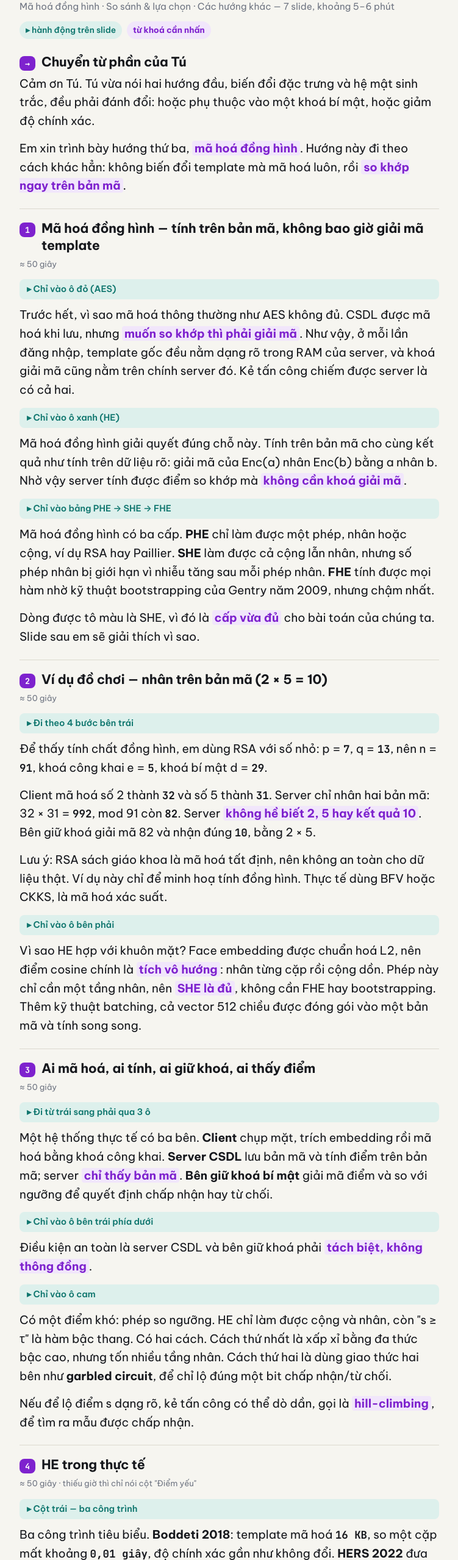
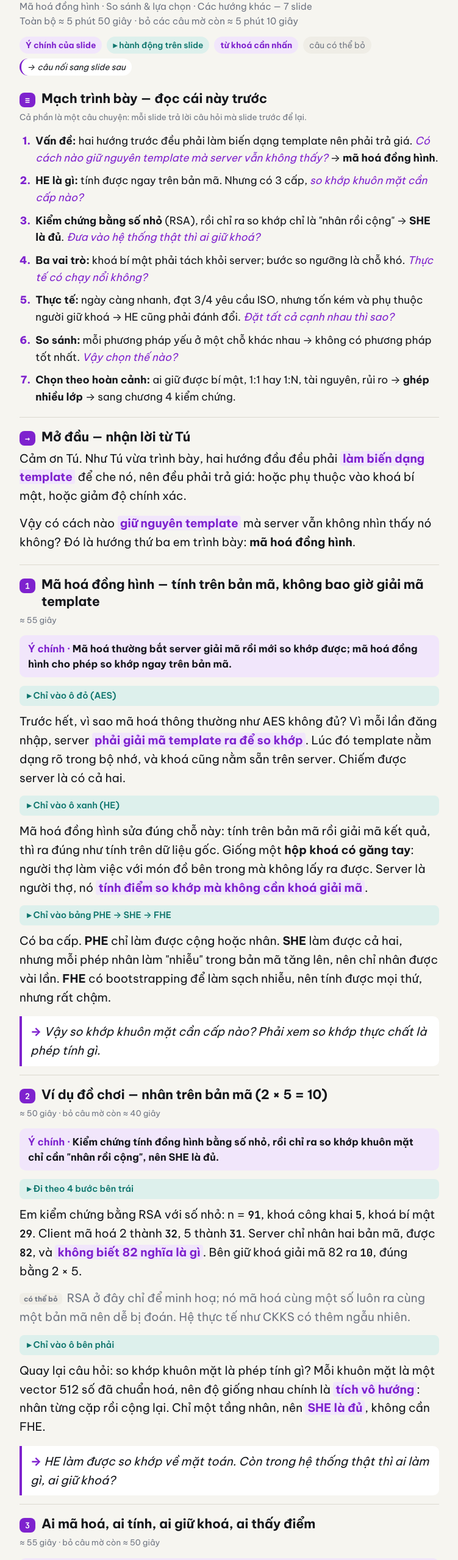
Before and after one commit to trungly-hcmut/CO5157_Database_Security_Biometric_Template_Protection, a plain HTML site: page script.html in a window 1280 px wide. Shown: the part 163-2722 px from the top of the page at 61% size, without its empty margins (264-1015 px from the left). Drawn offline with Linux system fonts and the light colour scheme.

Commit message:
Rewrite speaker script with a connected storyline

```diff
--- a/script.html
+++ b/script.html
@@ -120,6 +120,32 @@ section.part:last-of-type { border-bottom: 0; }
 .box li { margin-bottom: 6px; }
 .box.warn { border-left: 4px solid var(--warn); }
 
+
+.gist {
+  margin: 4px 0 14px; padding: 10px 14px; border-radius: 10px;
+  background: var(--accent-soft); color: var(--ink); font-weight: 700; font-size: .86em; line-height: 1.5;
+}
+.gist::before { content: 'Ý chính · '; color: var(--accent); }
+p.bridge {
+  margin: 16px 0 6px; padding: 10px 14px; border-left: 4px solid var(--accent);
+  background: var(--surface); border-radius: 0 10px 10px 0; font-style: italic;
+}
+p.bridge::before { content: '→ '; font-style: normal; font-weight: 800; color: var(--accent); }
+p.opt { color: var(--muted); }
+p.opt::before {
+  content: 'có thể bỏ'; display: inline-block; margin-right: 8px; padding: 0 7px; border-radius: 6px;
+  font-size: .62em; font-weight: 700; vertical-align: .15em; background: var(--surface-2); color: var(--muted);
+}
+ol.chain { margin: 0 0 6px; padding-left: 1.3em; font-size: .9em; }
+ol.chain li { margin-bottom: 10px; padding-left: 4px; }
+ol.chain li::marker { color: var(--accent); font-weight: 800; }
+ol.chain i { color: var(--accent); }
+.lg-gist { background: var(--accent-soft); color: var(--accent); font-weight: 700; }
+.lg-cue { background: var(--cue-soft); color: var(--cue); font-weight: 600; }
+.lg-key { background: var(--accent-soft); color: var(--accent); font-weight: 700; }
+.lg-opt { background: var(--surface-2); color: var(--muted); }
+.lg-bridge { border-left: 3px solid var(--accent); background: var(--surface); font-style: italic; }
+
 /* ---------- glossary ---------- */
 details.grp { margin: 0 0 10px; border: 1px solid var(--line); border-radius: 12px; background: var(--surface); }
 details.grp summary {
@@ -157,6 +183,7 @@ dd { margin: 2px 0 0; color: var(--ink-2); }
       <button class="tb" id="wake" aria-pressed="false" aria-label="Giữ màn hình sáng" title="Giữ màn hình sáng">☀︎</button>
     </div>
     <nav class="chips" id="chips">
+      <a href="#mach">Mạch</a>
       <a href="#mo-dau">Mở đầu</a>
       <a href="#s1">1 · HE</a>
       <a href="#s2">2 · RSA</a>
@@ -174,99 +201,122 @@ dd { margin: 2px 0 0; color: var(--ink-2); }
 <main class="wrap">
   <header class="intro">
     <h1>Script trình bày 3.3 → hết chương 3</h1>
-    <p>Mã hoá đồng hình · So sánh &amp; lựa chọn · Các hướng khác — 7 slide, khoảng 5–6 phút</p>
+    <p>Mã hoá đồng hình · So sánh &amp; lựa chọn · Các hướng khác — 7 slide<br>Toàn bộ ≈ 5 phút 50 giây · bỏ các câu mờ còn ≈ 5 phút 10 giây</p>
     <div class="legend">
-      <span style="background:var(--cue-soft);color:var(--cue);font-weight:600">▸ hành động trên slide</span>
-      <span style="background:var(--accent-soft);color:var(--accent);font-weight:700">từ khoá cần nhấn</span>
+      <span class="lg-gist">Ý chính của slide</span>
+      <span class="lg-cue">▸ hành động trên slide</span>
+      <span class="lg-key">từ khoá cần nhấn</span>
+      <span class="lg-opt">câu có thể bỏ</span>
+      <span class="lg-bridge">→ câu nối sang slide sau</span>
     </div>
   </header>
 
+  <section class="part" id="mach">
+    <div class="part-head"><span class="num">≡</span><h2>Mạch trình bày — đọc cái này trước</h2></div>
+    <p class="time">Cả phần là một câu chuyện: mỗi slide trả lời câu hỏi mà slide trước để lại.</p>
+    <ol class="chain">
+      <li><b>Vấn đề:</b> hai hướng trước đều phải làm biến dạng template nên phải trả giá. <i>Có cách nào giữ nguyên template mà server vẫn không thấy?</i> → <b>mã hoá đồng hình</b>.</li>
+      <li><b>HE là gì:</b> tính được ngay trên bản mã. Nhưng có 3 cấp, <i>so khớp khuôn mặt cần cấp nào?</i></li>
+      <li><b>Kiểm chứng bằng số nhỏ</b> (RSA), rồi chỉ ra so khớp chỉ là "nhân rồi cộng" → <b>SHE là đủ</b>. <i>Đưa vào hệ thống thật thì ai giữ khoá?</i></li>
+      <li><b>Ba vai trò:</b> khoá bí mật phải tách khỏi server; bước so ngưỡng là chỗ khó. <i>Thực tế có chạy nổi không?</i></li>
+      <li><b>Thực tế:</b> ngày càng nhanh, đạt 3/4 yêu cầu ISO, nhưng tốn kém và phụ thuộc người giữ khoá → HE cũng phải đánh đổi. <i>Đặt tất cả cạnh nhau thì sao?</i></li>
+      <li><b>So sánh:</b> mỗi phương pháp yếu ở một chỗ khác nhau → không có phương pháp tốt nhất. <i>Vậy chọn thế nào?</i></li>
+      <li><b>Chọn theo hoàn cảnh:</b> ai giữ được bí mật, 1:1 hay 1:N, tài nguyên, rủi ro → <b>ghép nhiều lớp</b> → sang chương 4 kiểm chứng.</li>
+    </ol>
+  </section>
+
   <section class="part" id="mo-dau">
-    <div class="part-head"><span class="num">→</span><h2>Chuyển từ phần của Tú</h2></div>
-    <p>Cảm ơn Tú. Tú vừa nói hai hướng đầu, biến đổi đặc trưng và hệ mật sinh trắc, đều phải đánh đổi: hoặc phụ thuộc vào một khoá bí mật, hoặc giảm độ chính xác.</p>
-    <p>Em xin trình bày hướng thứ ba, <span class="key">mã hoá đồng hình</span>. Hướng này đi theo cách khác hẳn: không biến đổi template mà mã hoá luôn, rồi <span class="key">so khớp ngay trên bản mã</span>.</p>
+    <div class="part-head"><span class="num">→</span><h2>Mở đầu — nhận lời từ Tú</h2></div>
+    <p>Cảm ơn Tú. Như Tú vừa trình bày, hai hướng đầu đều phải <span class="key">làm biến dạng template</span> để che nó, nên đều phải trả giá: hoặc phụ thuộc vào khoá bí mật, hoặc giảm độ chính xác.</p>
+    <p>Vậy có cách nào <span class="key">giữ nguyên template</span> mà server vẫn không nhìn thấy nó không? Đó là hướng thứ ba em trình bày: <b>mã hoá đồng hình</b>.</p>
   </section>
 
   <section class="part" id="s1">
     <div class="part-head"><span class="num">1</span><h2>Mã hoá đồng hình — tính trên bản mã, không bao giờ giải mã template</h2></div>
-    <p class="time">≈ 50 giây</p>
+    <p class="time">≈ 55 giây</p>
+    <div class="gist">Mã hoá thường bắt server giải mã rồi mới so khớp được; mã hoá đồng hình cho phép so khớp ngay trên bản mã.</div>
     <span class="cue">Chỉ vào ô đỏ (AES)</span>
-    <p>Trước hết, vì sao mã hoá thông thường như AES không đủ. CSDL được mã hoá khi lưu, nhưng <span class="key">muốn so khớp thì phải giải mã</span>. Như vậy, ở mỗi lần đăng nhập, template gốc đều nằm dạng rõ trong RAM của server, và khoá giải mã cũng nằm trên chính server đó. Kẻ tấn công chiếm được server là có cả hai.</p>
+    <p>Trước hết, vì sao mã hoá thông thường như AES không đủ? Vì mỗi lần đăng nhập, server <span class="key">phải giải mã template ra để so khớp</span>. Lúc đó template nằm dạng rõ trong bộ nhớ, và khoá cũng nằm sẵn trên server. Chiếm được server là có cả hai.</p>
     <span class="cue">Chỉ vào ô xanh (HE)</span>
-    <p>Mã hoá đồng hình giải quyết đúng chỗ này. Tính trên bản mã cho cùng kết quả như tính trên dữ liệu rõ: giải mã của Enc(a) nhân Enc(b) bằng a nhân b. Nhờ vậy server tính được điểm so khớp mà <span class="key">không cần khoá giải mã</span>.</p>
+    <p>Mã hoá đồng hình sửa đúng chỗ này: tính trên bản mã rồi giải mã kết quả, thì ra đúng như tính trên dữ liệu gốc. Giống một <b>hộp khoá có găng tay</b>: người thợ làm việc với món đồ bên trong mà không lấy ra được. Server là người thợ, nó <span class="key">tính điểm so khớp mà không cần khoá giải mã</span>.</p>
     <span class="cue">Chỉ vào bảng PHE → SHE → FHE</span>
-    <p>Mã hoá đồng hình có ba cấp. <b>PHE</b> chỉ làm được một phép, nhân hoặc cộng, ví dụ RSA hay Paillier. <b>SHE</b> làm được cả cộng lẫn nhân, nhưng số phép nhân bị giới hạn vì nhiễu tăng sau mỗi phép nhân. <b>FHE</b> tính được mọi hàm nhờ kỹ thuật bootstrapping của Gentry năm 2009, nhưng chậm nhất.</p>
-    <p>Dòng được tô màu là SHE, vì đó là <span class="key">cấp vừa đủ</span> cho bài toán của chúng ta. Slide sau em sẽ giải thích vì sao.</p>
+    <p>Có ba cấp. <b>PHE</b> chỉ làm được cộng hoặc nhân. <b>SHE</b> làm được cả hai, nhưng mỗi phép nhân làm "nhiễu" trong bản mã tăng lên, nên chỉ nhân được vài lần. <b>FHE</b> có bootstrapping để làm sạch nhiễu, nên tính được mọi thứ, nhưng rất chậm.</p>
+    <p class="bridge">Vậy so khớp khuôn mặt cần cấp nào? Phải xem so khớp thực chất là phép tính gì.</p>
   </section>
 
   <section class="part" id="s2">
     <div class="part-head"><span class="num">2</span><h2>Ví dụ đồ chơi — nhân trên bản mã (2 × 5 = 10)</h2></div>
-    <p class="time">≈ 50 giây</p>
+    <p class="time">≈ 50 giây · bỏ câu mờ còn ≈ 40 giây</p>
+    <div class="gist">Kiểm chứng tính đồng hình bằng số nhỏ, rồi chỉ ra so khớp khuôn mặt chỉ cần "nhân rồi cộng", nên SHE là đủ.</div>
     <span class="cue">Đi theo 4 bước bên trái</span>
-    <p>Để thấy tính chất đồng hình, em dùng RSA với số nhỏ: p = <span class="num-s">7</span>, q = <span class="num-s">13</span>, nên n = <span class="num-s">91</span>, khoá công khai e = <span class="num-s">5</span>, khoá bí mật d = <span class="num-s">29</span>.</p>
-    <p>Client mã hoá số 2 thành <span class="num-s">32</span> và số 5 thành <span class="num-s">31</span>. Server chỉ nhân hai bản mã: 32 × 31 = <span class="num-s">992</span>, mod 91 còn <span class="num-s">82</span>. Server <span class="key">không hề biết 2, 5 hay kết quả 10</span>. Bên giữ khoá giải mã 82 và nhận đúng <span class="num-s">10</span>, bằng 2 × 5.</p>
-    <p>Lưu ý: RSA sách giáo khoa là mã hoá tất định, nên không an toàn cho dữ liệu thật. Ví dụ này chỉ để minh hoạ tính đồng hình. Thực tế dùng BFV hoặc CKKS, là mã hoá xác suất.</p>
+    <p>Em kiểm chứng bằng RSA với số nhỏ: n = <span class="num-s">91</span>, khoá công khai <span class="num-s">5</span>, khoá bí mật <span class="num-s">29</span>. Client mã hoá 2 thành <span class="num-s">32</span>, 5 thành <span class="num-s">31</span>. Server chỉ nhân hai bản mã, được <span class="num-s">82</span>, và <span class="key">không biết 82 nghĩa là gì</span>. Bên giữ khoá giải mã 82 ra <span class="num-s">10</span>, đúng bằng 2 × 5.</p>
+    <p class="opt">RSA ở đây chỉ để minh hoạ; nó mã hoá cùng một số luôn ra cùng một bản mã nên dễ bị đoán. Hệ thực tế như CKKS có thêm ngẫu nhiên.</p>
     <span class="cue">Chỉ vào ô bên phải</span>
-    <p>Vì sao HE hợp với khuôn mặt? Face embedding được chuẩn hoá L2, nên điểm cosine chính là <span class="key">tích vô hướng</span>: nhân từng cặp rồi cộng dồn. Phép này chỉ cần một tầng nhân, nên <span class="key">SHE là đủ</span>, không cần FHE hay bootstrapping. Thêm kỹ thuật batching, cả vector 512 chiều được đóng gói vào một bản mã và tính song song.</p>
+    <p>Quay lại câu hỏi: so khớp khuôn mặt là phép tính gì? Mỗi khuôn mặt là một vector 512 số đã chuẩn hoá, nên độ giống nhau chính là <span class="key">tích vô hướng</span>: nhân từng cặp rồi cộng lại. Chỉ một tầng nhân, nên <span class="key">SHE là đủ</span>, không cần FHE.</p>
+    <p class="bridge">HE làm được so khớp về mặt toán. Còn trong hệ thống thật thì ai làm gì, ai giữ khoá?</p>
   </section>
 
   <section class="part" id="s3">
     <div class="part-head"><span class="num">3</span><h2>Ai mã hoá, ai tính, ai giữ khoá, ai thấy điểm</h2></div>
-    <p class="time">≈ 50 giây</p>
+    <p class="time">≈ 55 giây · bỏ câu mờ còn ≈ 50 giây</p>
+    <div class="gist">HE chỉ an toàn khi khoá giải mã nằm ở bên khác server; bước so với ngưỡng là chỗ khó nhất.</div>
     <span class="cue">Đi từ trái sang phải qua 3 ô</span>
-    <p>Một hệ thống thực tế có ba bên. <b>Client</b> chụp mặt, trích embedding rồi mã hoá bằng khoá công khai. <b>Server CSDL</b> lưu bản mã và tính điểm trên bản mã; server <span class="key">chỉ thấy bản mã</span>. <b>Bên giữ khoá bí mật</b> giải mã điểm và so với ngưỡng để quyết định chấp nhận hay từ chối.</p>
-    <span class="cue">Chỉ vào ô bên trái phía dưới</span>
-    <p>Điều kiện an toàn là server CSDL và bên giữ khoá phải <span class="key">tách biệt, không thông đồng</span>.</p>
+    <p>Có ba vai trò. <b>Client</b> chụp mặt và mã hoá bằng khoá công khai. <b>Server</b> lưu bản mã và tính điểm trên bản mã, nên <span class="key">không biết điểm là bao nhiêu</span>. <b>Bên giữ khoá bí mật</b> giải mã điểm và quyết định chấp nhận hay từ chối.</p>
+    <span class="cue">Chỉ vào ô "Điều kiện an toàn"</span>
+    <p>Vì vậy, điều kiện an toàn là khoá bí mật phải ở <span class="key">một bên khác server</span> và hai bên không thông đồng. Nếu server giữ luôn khoá thì ta quay về đúng tình huống AES.</p>
     <span class="cue">Chỉ vào ô cam</span>
-    <p>Có một điểm khó: phép so ngưỡng. HE chỉ làm được cộng và nhân, còn "s ≥ τ" là hàm bậc thang. Có hai cách. Cách thứ nhất là xấp xỉ bằng đa thức bậc cao, nhưng tốn nhiều tầng nhân. Cách thứ hai là dùng giao thức hai bên như <b>garbled circuit</b>, để chỉ lộ đúng một bit chấp nhận/từ chối.</p>
-    <p>Nếu để lộ điểm s dạng rõ, kẻ tấn công có thể dò dần, gọi là <span class="key">hill-climbing</span>, để tìm ra mẫu được chấp nhận.</p>
+    <p>Chỗ khó là bước so với ngưỡng: HE chỉ cộng và nhân, còn so sánh lớn hơn hay nhỏ hơn thì không. Nên phải xấp xỉ bằng đa thức, rất tốn, hoặc dùng giao thức hai bên để <span class="key">chỉ lộ ra một bit chấp nhận hay từ chối</span>.</p>
+    <p class="opt">Không lộ điểm số vì nếu thấy điểm, kẻ tấn công có thể chỉnh dần dữ liệu giả cho điểm tăng tới khi vượt ngưỡng, gọi là hill-climbing.</p>
+    <p class="bridge">Lý thuyết đã đủ. Vấn đề là thực tế: có đủ nhanh không, và có đạt các yêu cầu ở chương 2 không?</p>
   </section>
 
   <section class="part" id="s4">
     <div class="part-head"><span class="num">4</span><h2>HE trong thực tế</h2></div>
-    <p class="time">≈ 50 giây · thiếu giờ thì chỉ nói cột "Điểm yếu"</p>
+    <p class="time">≈ 45 giây</p>
+    <div class="gist">HE ngày càng nhanh và đạt 3/4 yêu cầu ISO, nhưng vẫn tốn kém và phụ thuộc hoàn toàn vào người giữ khoá.</div>
     <span class="cue">Cột trái — ba công trình</span>
-    <p>Ba công trình tiêu biểu. <b>Boddeti 2018</b>: template mã hoá <span class="num-s">16 KB</span>, so một cặp mất khoảng <span class="num-s">0,01 giây</span>, độ chính xác gần như không đổi. <b>HERS 2022</b> đưa bài toán lên 1:N: tìm trong <span class="num-s">100 triệu</span> template mã hoá mất khoảng <span class="num-s">500 giây</span>, nhanh hơn trước <span class="num-s">275 lần</span>. <b>IDFace</b> ở ICCV 2025: tìm trong <span class="num-s">1 triệu</span> template chỉ <span class="num-s">126 mili-giây</span>, chậm hơn dữ liệu rõ khoảng 2 lần.</p>
+    <p>Về tốc độ, HE tiến bộ rất nhanh. Năm 2018, Boddeti so một cặp khuôn mặt trên bản mã chỉ khoảng <span class="num-s">0,01 giây</span>. Đến 2025, IDFace tìm trong <span class="num-s">1 triệu</span> template chỉ mất <span class="num-s">126 mili-giây</span>.</p>
     <span class="cue">Cột giữa — ISO/IEC 24745</span>
-    <p>Đối chiếu với bốn yêu cầu của ISO/IEC 24745. Không liên kết, thu hồi được và giữ độ chính xác: HE đạt cả ba. Không đảo ngược thì <span class="key">chỉ đạt một nửa</span>: an toàn với server và với kẻ trộm CSDL, nhưng không an toàn với người giữ khoá bí mật.</p>
+    <p>Về bảo vệ, HE đạt ba yêu cầu: không liên kết, thu hồi được, và giữ độ chính xác. Riêng không đảo ngược thì <span class="key">chỉ đạt một nửa</span>: server không đảo ngược được, nhưng người giữ khoá thì giải mã ra ngay template gốc.</p>
     <span class="cue">Cột phải — điểm yếu</span>
-    <p>Đó cũng là điểm yếu lớn nhất: <span class="key">ai có khoá bí mật là giải mã ra embedding gốc</span>, lộ khoá là lộ cả CSDL. Ngoài ra, chi phí lớn: template phình từ 2 KB lên 16 KB, trong demo của nhóm là <span class="num-s">324 KB</span>. Và mở rộng sang bài toán 1:N cần kỹ thuật chuyên biệt.</p>
+    <p>Đó chính là điểm yếu lớn nhất: <span class="key">toàn bộ an toàn dồn vào một chiếc khoá</span>. Kèm theo là chi phí: template trong demo của nhóm phình từ 2 KB lên <span class="num-s">324 KB</span>.</p>
+    <p class="bridge">Vậy HE cũng phải đánh đổi. Đến đây ta đã đi hết các hướng, nên em đặt tất cả cạnh nhau.</p>
   </section>
 
   <section class="part" id="s5">
     <div class="part-head"><span class="num">5</span><h2>So sánh các phương pháp theo ISO/IEC 24745</h2></div>
-    <p class="time">≈ 50 giây · chỉ nhấn 2–3 ô, không đọc hết bảng</p>
-    <p>Bây giờ em đặt cả năm phương pháp lên cùng một bảng, dùng bốn yêu cầu ở chương 2 cộng thêm tốc độ.</p>
-    <span class="cue">Đi theo từng hàng, chỉ vào ô đáng chú ý</span>
-    <p><b>Salting</b>, tức BioHashing, nhanh, thu hồi được, nhưng chỉ không đảo ngược được <span class="key">khi khoá còn bí mật</span>; lộ khoá thì độ chính xác tụt.</p>
-    <p><b>Biến đổi không khả nghịch</b> không phụ thuộc bí mật, nhưng độ chính xác thường giảm.</p>
-    <p><b>Key binding</b>, tức Fuzzy Commitment và Fuzzy Vault, dễ bị ghép nhiều bản ghi để liên kết.</p>
-    <p><b>Key generation</b> khó vừa ổn định vừa có entropy cao.</p>
-    <p><b>HE</b> giữ độ chính xác và không liên kết, nhưng chậm và template lớn.</p>
-    <p>Nhìn cả bảng, <span class="key">không hàng nào toàn dấu tích xanh</span>. Không có phương pháp nào thắng ở mọi tiêu chí.</p>
+    <p class="time">≈ 40 giây · bỏ câu mờ còn ≈ 35 giây</p>
+    <div class="gist">Mỗi phương pháp yếu ở một ô khác nhau — không phương pháp nào thắng ở mọi tiêu chí.</div>
+    <p>Bảng này dùng bốn yêu cầu của chương 2 và thêm tốc độ. Thay vì đọc hết, ta nhìn <span class="key">ô yếu nhất của từng hàng</span>, vì đó là cái giá của phương pháp.</p>
+    <span class="cue">Chỉ vào ô yếu của từng hàng</span>
+    <p><b>Salting</b> trả giá bằng <span class="key">phụ thuộc vào khoá</span>. <b>Biến đổi không khả nghịch</b> trả giá bằng <span class="key">độ chính xác</span>. <b>Key binding</b> trả giá bằng <span class="key">dễ bị liên kết</span>. <b>HE</b> trả giá bằng <span class="key">tốc độ</span>.</p>
+    <p class="opt">Key generation thì khó vừa ổn định vừa đủ ngẫu nhiên, nên yếu cả độ chính xác lẫn thu hồi.</p>
+    <p>Ô yếu của mỗi hàng nằm ở một cột khác nhau, nên <span class="key">không có phương pháp nào tốt nhất tuyệt đối</span>.</p>
+    <p class="bridge">Vậy câu hỏi đúng không phải là "chọn cái nào", mà là "dùng ở đâu".</p>
   </section>
 
   <section class="part" id="s6">
     <div class="part-head"><span class="num">6</span><h2>Khuyến nghị theo kịch bản</h2></div>
-    <p class="time">≈ 45 giây</p>
-    <p>Vì vậy, câu hỏi đúng không phải là "phương pháp nào tốt nhất" mà là <span class="key">"dùng ở đâu"</span>.</p>
-    <span class="cue">Đi nhanh từng dòng của bảng</span>
-    <p><b>ATM</b>: người dùng đã có thẻ và PIN, nên dùng salting với khoá sinh từ PIN. Theo Jain, như vậy là đủ nếu template và PIN không cùng bị lộ.</p>
-    <p><b>Danh sách theo dõi ở sân bay</b>: người bị nhận dạng không hợp tác và không mang khoá, nên dùng biến đổi không khả nghịch với khoá của hệ thống.</p>
-    <p><b>Thẻ thông minh</b>: dùng key binding, vì khớp thì giải phóng khoá để thẻ báo kết quả.</p>
-    <p><b>Điện thoại</b>: biến đổi nhẹ như PolyProtect hoặc BioHashing, cộng với vùng bảo mật phần cứng.</p>
-    <p><b>Cloud không tin cậy</b>: mã hoá đồng hình.</p>
+    <p class="time">≈ 45 giây · bỏ câu mờ còn ≈ 40 giây</p>
+    <div class="gist">Chọn phương pháp theo hoàn cảnh — câu hỏi đầu tiên luôn là: ai có thể giữ bí mật?</div>
+    <span class="cue">Đi theo từng dòng của bảng</span>
+    <p>Câu hỏi đầu tiên luôn là: <span class="key">ai giữ được bí mật?</span> Ở <b>ATM</b>, khách đã có thẻ và PIN, nên dùng salting với khoá từ PIN là đủ. Ở <b>sân bay</b>, người bị nhận dạng không mang khoá nào, nên phải dùng biến đổi không khả nghịch.</p>
+    <p>Tiếp theo là nhu cầu và mức tin cậy. <b>Thẻ thông minh</b> cần khớp thì mở ra khoá, nên dùng key binding. Còn khi <b>thuê cloud</b> mà không tin cloud, thì dùng HE để <span class="key">cloud không bao giờ thấy template</span>.</p>
+    <p class="opt">Trên điện thoại, tài nguyên có hạn, nên dùng biến đổi nhẹ như BioHashing cộng với vùng bảo mật phần cứng của máy.</p>
     <span class="cue">Chỉ vào ô kết luận</span>
-    <p>Câu chốt của phần này: lựa chọn phụ thuộc vào <span class="key">ai giữ khoá, bài toán 1:1 hay 1:N, tài nguyên tính toán và mức rủi ro chấp nhận được</span>. Hệ thống thực tế thường xếp nhiều lớp bảo vệ.</p>
+    <p>Tóm lại, lựa chọn phụ thuộc vào <span class="key">ai giữ khoá, 1:1 hay 1:N, tài nguyên, và mức rủi ro chấp nhận được</span>.</p>
+    <p class="bridge">Và thực tế, người ta thường không chỉ dùng một phương pháp.</p>
   </section>
 
   <section class="part" id="s7">
     <div class="part-head"><span class="num">7</span><h2>Các hướng khác — và cách các họ phương pháp ghép với nhau</h2></div>
-    <p class="time">≈ 40 giây · có thể rút gọn nếu thiếu giờ</p>
-    <p>Cuối chương 3, em nhắc nhanh hai hướng còn lại. <b>Mật mã thị giác</b> chia ảnh sinh trắc thành hai "share" lưu ở hai server khác nhau; một share riêng lẻ không lộ gì. <b>Phương pháp học sâu</b> thì để mạng nơ-ron tự học ra template đã được bảo vệ. Tuy nhiên, tính an toàn của nhánh này chủ yếu mới được lập luận lý thuyết, ít được kiểm chứng.</p>
+    <p class="time">≈ 40 giây · bỏ câu mờ còn ≈ 25 giây</p>
+    <div class="gist">Các họ phương pháp bảo vệ ở các lớp khác nhau, nên có thể chồng lên nhau — phòng thủ theo chiều sâu.</div>
+    <span class="cue">Hai ô bên phải</span>
+    <p class="opt">Thêm hai hướng nữa: mật mã thị giác chia ảnh thành hai mảnh cất ở hai server; còn hướng học sâu để mạng nơ-ron tự học template được bảo vệ, nhưng còn ít được kiểm chứng.</p>
     <span class="cue">Chỉ vào cột các lớp bên trái</span>
-    <p>Ý quan trọng nhất của slide này: các họ phương pháp <span class="key">không loại trừ nhau mà bảo vệ ở các lớp khác nhau</span>. Biến đổi đặc trưng ở lớp đặc trưng, hệ mật ở lớp khoá, HE ở lớp tính toán, mật mã thị giác ở lớp lưu trữ. Hệ thống thật xếp nhiều lớp, gọi là <b>phòng thủ theo chiều sâu</b>.</p>
-    <p>Lý thuyết là vậy, còn thực tế thì sao? Sang chương 4, nhóm sẽ thử BioHashing trên dữ liệu khuôn mặt thật và đo xem điều gì xảy ra khi khoá bị lộ.</p>
+    <p>Ý chính là các họ phương pháp <span class="key">không cạnh tranh nhau mà bảo vệ ở những lớp khác nhau</span>: đặc trưng, khoá, tính toán, lưu trữ. Vì vậy có thể chồng chúng lên nhau, như ví dụ lai Tú đã nói. Gọi là <b>phòng thủ theo chiều sâu</b>: một lớp bị phá vẫn còn lớp khác.</p>
+    <p class="bridge">Xuyên suốt chương 3, ta thấy BioHashing chỉ an toàn khi khoá còn bí mật. Chương 4 sẽ kiểm chứng đúng điều đó trên dữ liệu khuôn mặt thật.</p>
   </section>
 
   <section class="part" id="meo">
@@ -274,7 +324,7 @@ dd { margin: 2px 0 0; color: var(--ink-2); }
     <div class="box">
       <ul>
         <li>Slide 2 và slide 5 dễ bị hỏi nhất. Thuộc các số <b>32, 31, 82, 10</b>; ở bảng so sánh chỉ chọn 2–3 ô nổi bật.</li>
-        <li>Thiếu thời gian: slide 4 chỉ nói cột "Điểm yếu", slide 7 rút gọn.</li>
+        <li>Thiếu thời gian: bỏ các câu in mờ. Câu <b>Ý chính</b> và câu <b>nối sang slide sau</b> thì luôn giữ, vì chúng giữ mạch cho người nghe.</li>
       </ul>
     </div>
     <div class="box warn">
@@ -403,7 +453,7 @@ dd { margin: 2px 0 0; color: var(--ink-2); }
   var ticking = false;
   function mark() {
     ticking = false;
-    var y = 130, cur = 0;
+    var y = Math.max(200, window.innerHeight * 0.3), cur = 0;
     parts.forEach(function (p, i) { if (p && p.getBoundingClientRect().top <= y) cur = i; });
     links.forEach(function (a, i) { a.classList.toggle('cur', i === cur); });
     var c = links[cur], bar = document.getElementById('chips');
```
